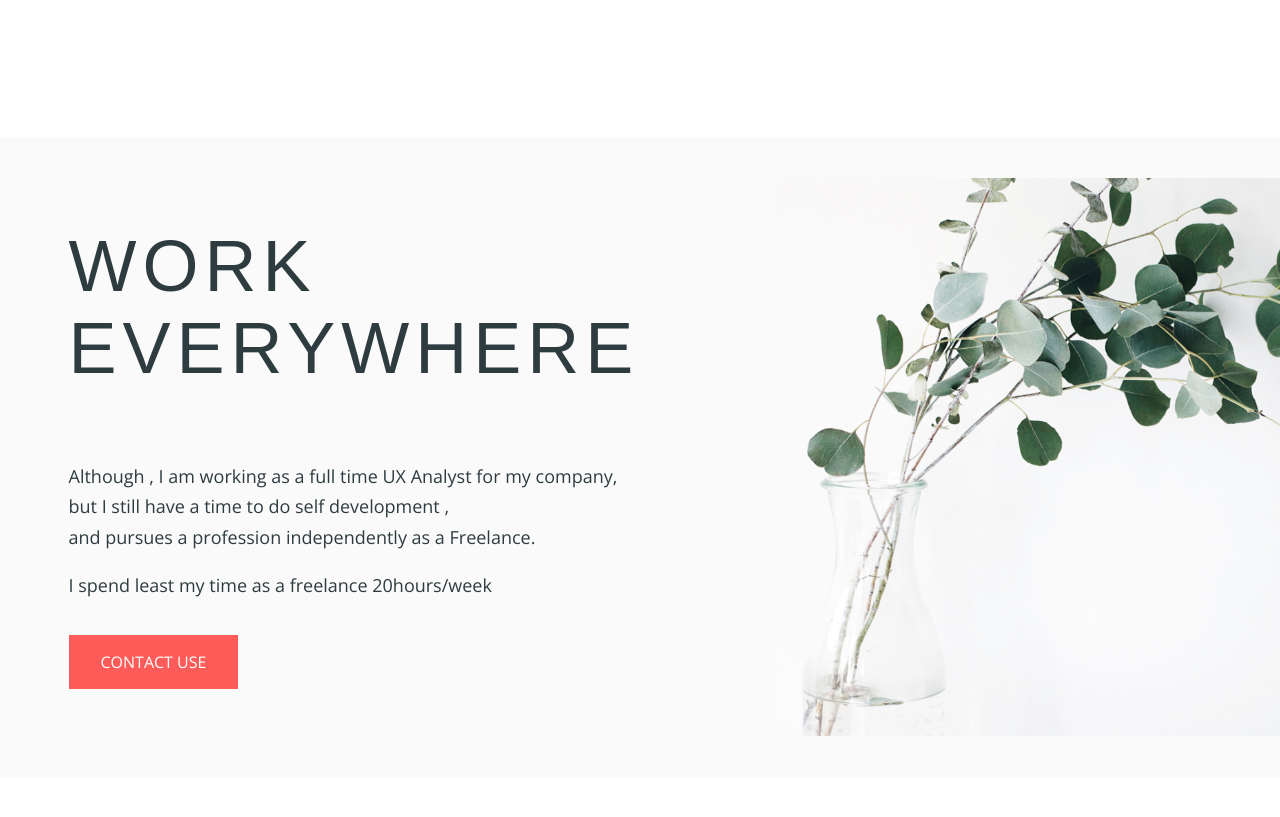
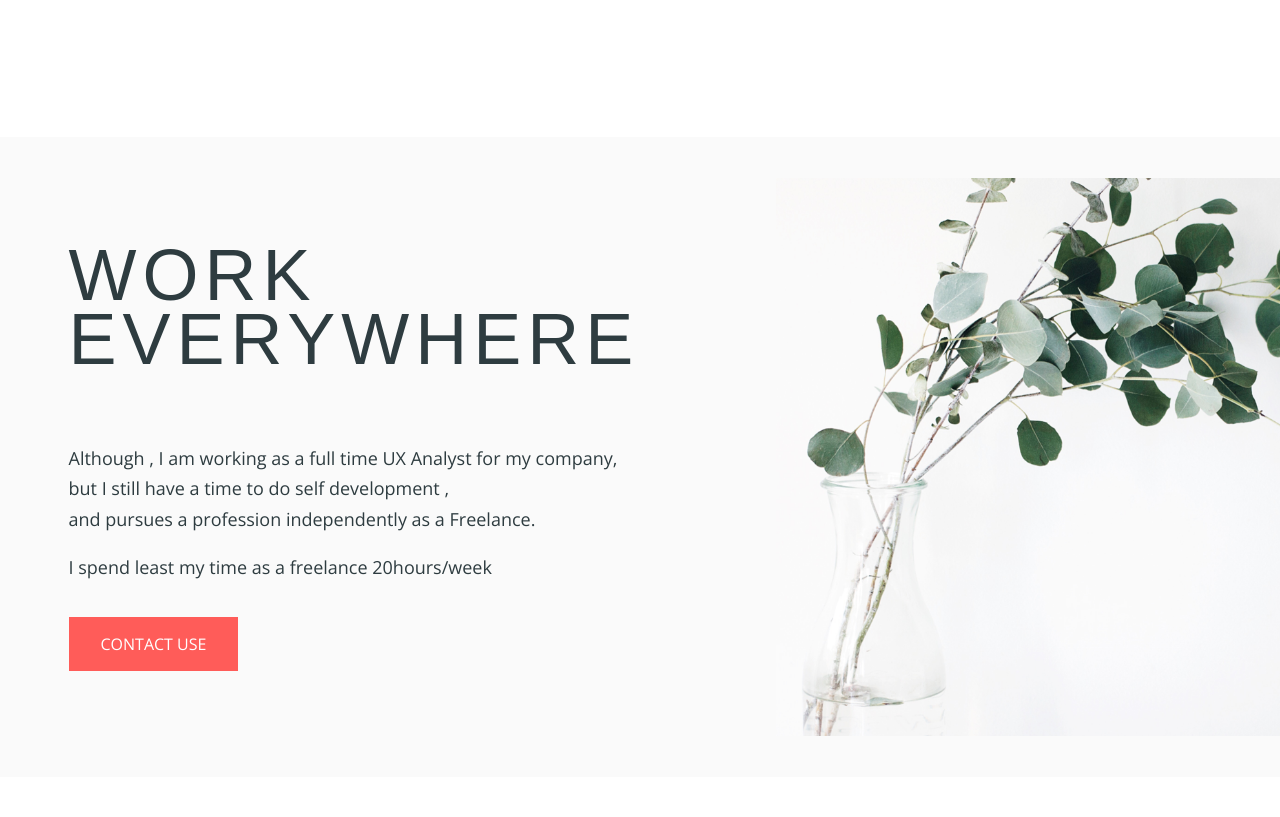
Before and after one commit to kulachat/portfolio, a PHP site: page / in a window 1280 px wide. Shown: the part 1665-2482 px from the top of the page. Run offline with PHP 8.4, Linux system fonts and the light colour scheme; some libraries are stand-ins or nearby versions; some web fonts are replaced.

Commit message:
Update Typo

```diff
--- a/css/style.css
+++ b/css/style.css
@@ -561,7 +561,8 @@ a:hover .info-contain {
     -ms-flex-preferred-size: 25%;
     flex-basis: 40%; }
   .personal .title {
-    font-size: 72px; }
+    font-size: 72px;
+    line-height: 64px; }
 
 .contact {
   background: #FF5C59;
--- a/sass/components/_layout.scss
+++ b/sass/components/_layout.scss
@@ -159,6 +159,7 @@ header {
     max-width: 150px;
   }
 }
+
 // ------------------------------------------------------------- Section Project
 .project {
   margin: 0 -2.5%;
@@ -261,6 +262,7 @@ a:hover .info-contain {
 
   .title {
     font-size: $font-size-title;
+    line-height: 64px;
   }
 }
 
```
Also changed, not shown: 1 other file.
